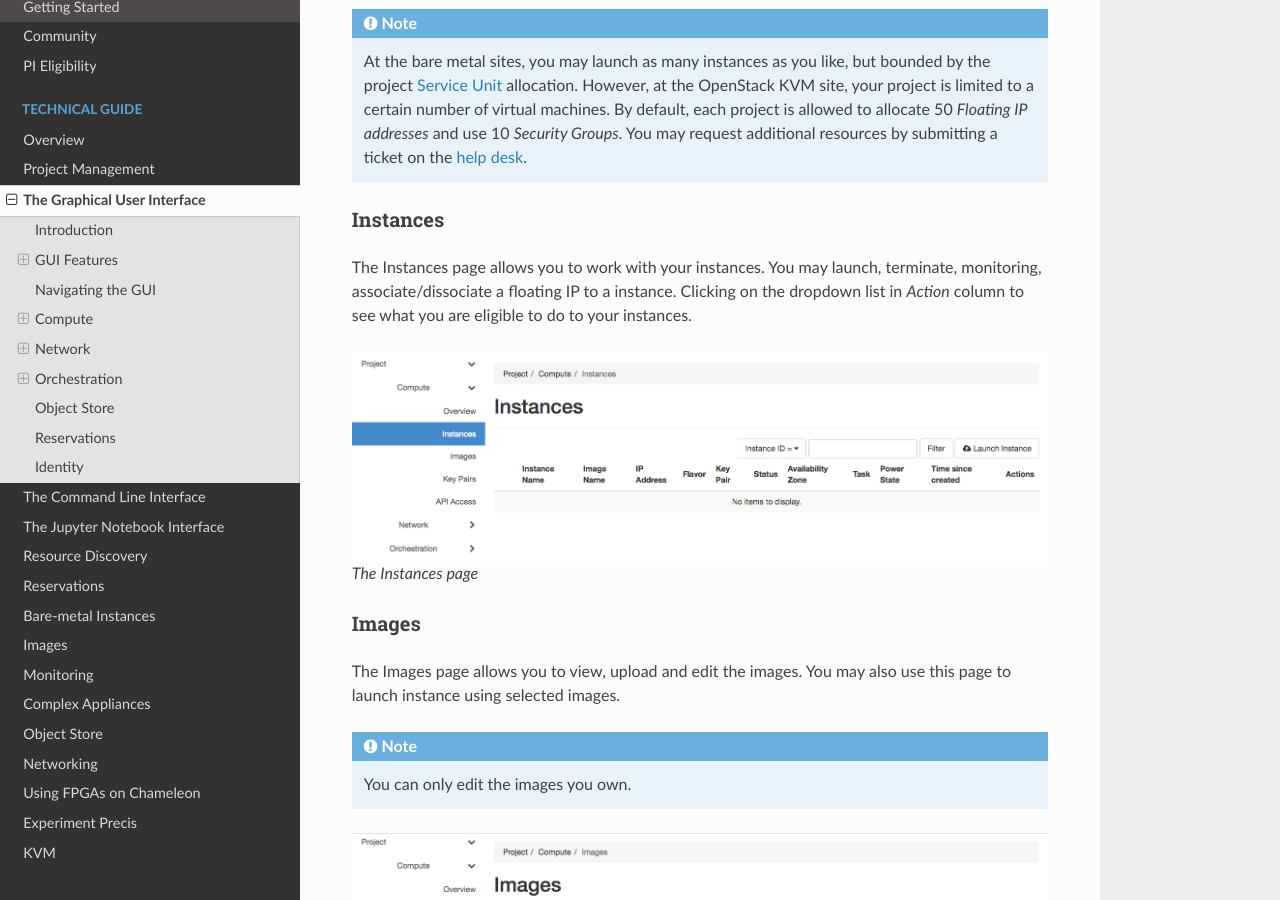
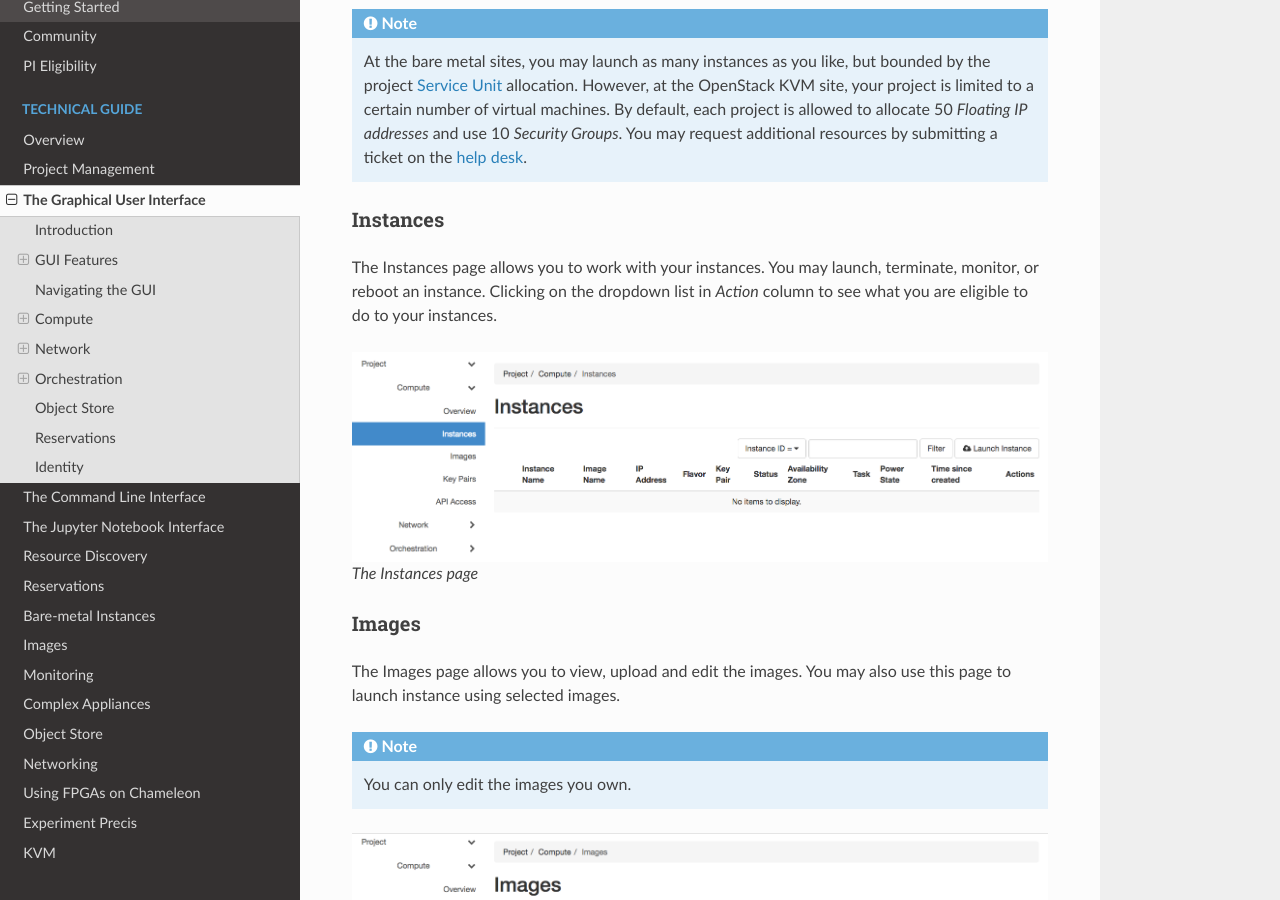
Before and after one commit to ChameleonCloud/docs, a Sphinx documentation site: the page built from source/technical/gui.rst, in a window 1280 px wide and 900 px high, scrolled down 5394 px. Built offline with Sphinx 7.4.7 and the Read the Docs theme 2.0.0, drawn with Linux system fonts in a browser that asks for light colours.

Commit message:
[gui] fix statement about associating floating ip using instance Action dropdown list

```diff
--- a/source/technical/gui.rst
+++ b/source/technical/gui.rst
@@ -149,7 +149,8 @@ The Overview page provides a graphical summary of your project's current resourc
 Instances
 _________
 
-The Instances page allows you to work with your instances. You may launch, terminate, monitoring, associate/dissociate a floating IP to a instance. Clicking on the dropdown list in *Action* column to see what you are eligible to do to your instances.
+The Instances page allows you to work with your instances.
+You may launch, terminate, monitor, or reboot an instance. Clicking on the dropdown list in *Action* column to see what you are eligible to do to your instances.
 
 .. figure:: gui/instances.png
    :alt: The Instances page
```
